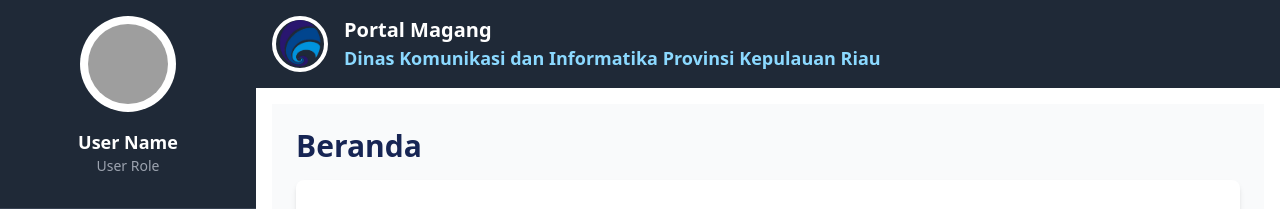
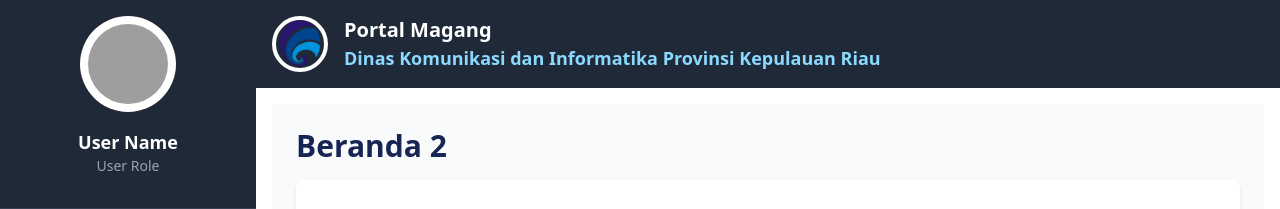
Before and after one commit to Diskominfo-Kepri-24/FE-MAGANG-NEW, a React (Vite) app: page /beranda in a window 1280 px wide. Shown: the top 209 px of the page. Built offline with nearby package versions, Linux system fonts and the light colour scheme; grey boxes are pictures that could not be loaded.

Commit message:
style : fix edit beranda

```diff
--- a/src/pages/Beranda.jsx
+++ b/src/pages/Beranda.jsx
@@ -7,7 +7,7 @@ const userName = "Nama Pengguna"; // Replace this with actual method to retrieve
 export default function Beranda() {
   return (
     <div className="p-6 bg-gray-50 min-h-screen">
-      <h1 className="text-3xl font-bold mb-4 text-blue-950">Beranda</h1>
+      <h1 className="text-3xl font-bold mb-4 text-blue-950">Beranda 2</h1>
       <div className="bg-white p-6 rounded-lg shadow-md max-w-5xl mx-auto">
         <h2 className="text-2xl font-semibold mb-2 text-gray-800">Selamat Datang, {userName}!</h2>
         <p className="text-md text-gray-500">Anda dapat melakukan absensi, mencatat kegiatan harian, dan melihat riwayat absen dan riwayat catatan kegiatan.</p>
```
